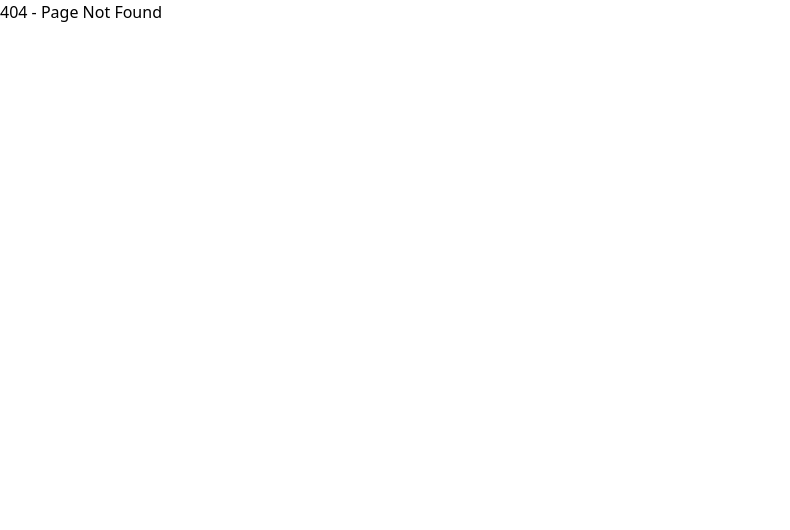
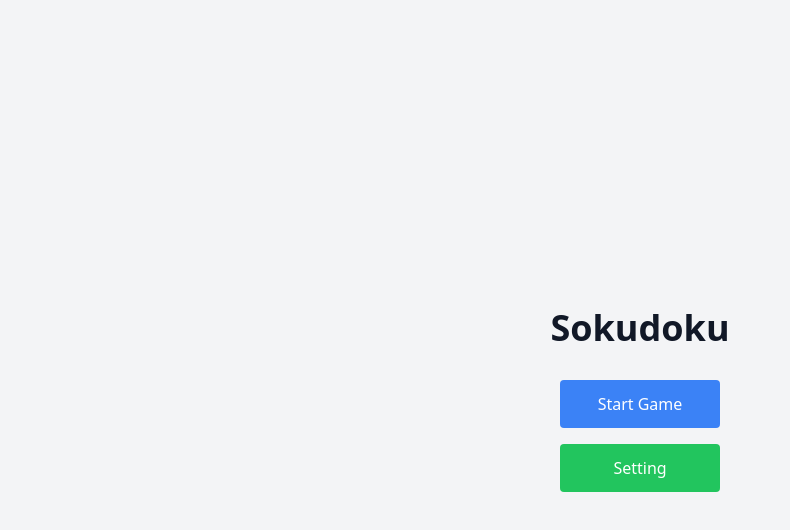
Before and after one commit to LudwigLEDE/SokudokuApp, a React (Vite) app in the folder sokudoku/: page /start in a window 1280 px wide. Before the commit this address had no page. Shown: the top 530 px of the page, without its empty margins (0-790 px from the left). Built offline with nearby package versions, Linux system fonts and the light colour scheme.

Commit message:
updated main and app

```diff
--- a/sokudoku/src/App.tsx
+++ b/sokudoku/src/App.tsx
@@ -3,14 +3,16 @@ import { BrowserRouter as Router, Route, Routes } from "react-router-dom";
 import Start from "./views/start";
 import NotFound from "./views/notFound";
 import Setting from "./views/setting";
-import "./index.css";
+import SudokuGame from "./views/game";
 
 const App: React.FC = () => {
   return (
     <Router>
       <Routes>
         <Route path="/" element={<Start />} />
+        <Route path="/start" element={<Start />} />
         <Route path="/setting" element={<Setting />} />
+        <Route path="/game/:difficulty" element={<SudokuGame />} />
         <Route path="*" element={<NotFound />} />
       </Routes>
     </Router>
--- a/sokudoku/src/main.tsx
+++ b/sokudoku/src/main.tsx
@@ -1,11 +1,12 @@
 import React from "react";
-import ReactDOM from "react-dom";
+import { createRoot } from "react-dom/client";
 import "./index.css"; // Ensure this path is correct
 import App from "./App";
 
-ReactDOM.render(
+const container = document.getElementById("root");
+const root = createRoot(container!);
+root.render(
   <React.StrictMode>
     <App />
-  </React.StrictMode>,
-  document.getElementById("root")
+  </React.StrictMode>
 );
```
